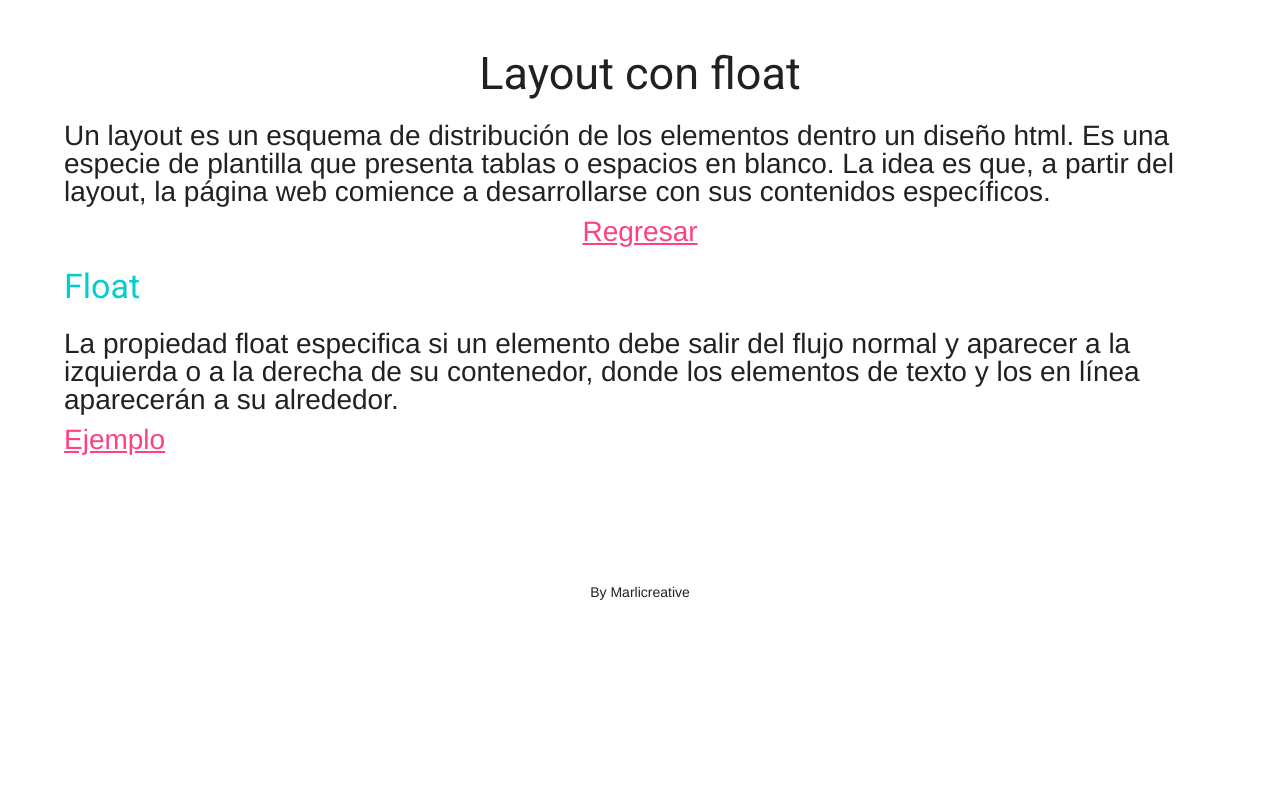
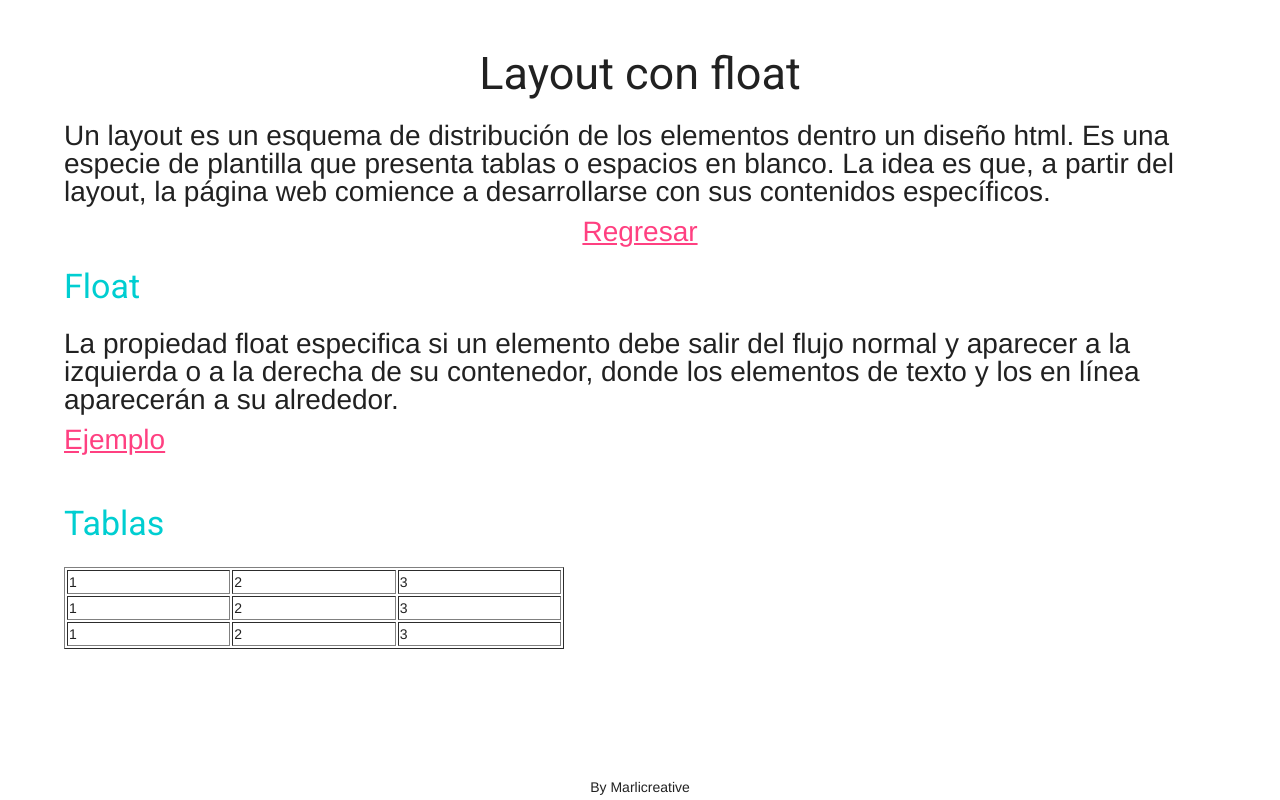
Before and after one commit to Marlicreative/iconos-lic-1, a plain HTML site: page HTMLCSS/clase4.html in a window 1280 px wide. Drawn offline with nearby package versions, Linux system fonts and the light colour scheme.

Commit message:
Fix clase 4
Eliminarcarpeta sin contenido y agregar tema de tablas

```diff
--- a/HTMLCSS/clase4.html
+++ b/HTMLCSS/clase4.html
@@ -20,6 +20,26 @@
 			<p class="parrafo">La propiedad float especifica si un elemento debe salir del flujo normal y aparecer a la izquierda o a la derecha de su contenedor, donde los elementos de texto y los en línea aparecerán a su alrededor.</p>
 			<a class="regresar" href="ejemplos/ejemploClase4.html">Ejemplo</a>
 	</section>
+	<section class="reglamento">
+		<h3 class="sub2">Tablas</h3>
+		<table border="1" width="500">
+			<tr>
+				<td>1</td>
+				<td>2</td>
+				<td>3</td>
+			</tr>
+			<tr>
+				<td>1</td>
+				<td>2</td>
+				<td>3</td>
+			</tr>
+			<tr>
+				<td>1</td>
+				<td>2</td>
+				<td>3</td>
+			</tr>
+		</table>
+	</section>
 	<footer style="text-align: center; margin-top: 10%;">By Marlicreative</footer>
 	<script defer src="https://code.getmdl.io/1.3.0/material.min.js"></script>
 </body>
```
Also changed, not shown: Lilia/Tareas/ejemplogithub.html (deleted, +0 -10 lines), 2 other files.
